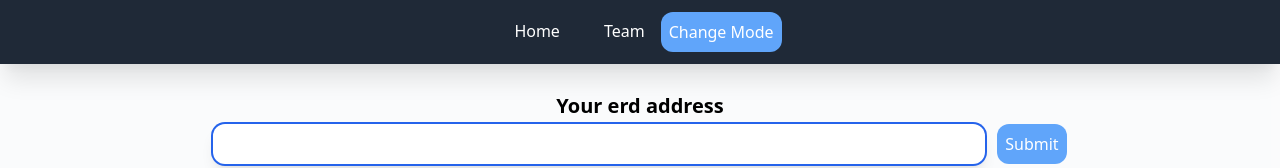
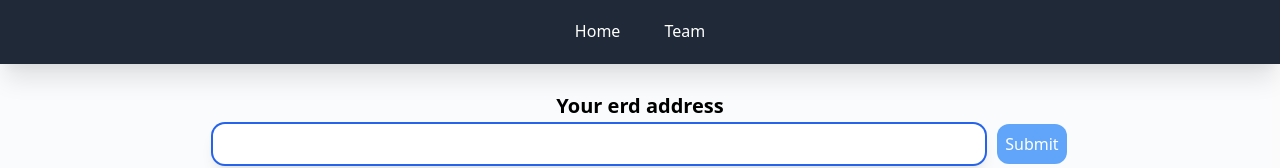
Before and after one commit to quentinpuzenat/elrond-defi-manager, a React (Create React App) app: page / in a window 1280 px wide. Shown: the top 168 px of the page. Built offline with nearby package versions, Linux system fonts and the light colour scheme; no server answers.

Commit message:
removed button in header

```diff
--- a/src/components/Header.js
+++ b/src/components/Header.js
@@ -13,11 +13,6 @@ const Header = () => {
                     <p className="my-auto">Team</p>
                     </Link>
                 </div>
-                <div className="flex">
-                <button type="submit" className="my-auto hover:shadow-xl bg-gradient-to-br from-blue-400 hover:from-indigo-600 to-blue-400 text-white p-2 rounded-xl">
-                    Change Mode
-                </button>
-                </div>
             </div>
         </nav>
         </>
```
